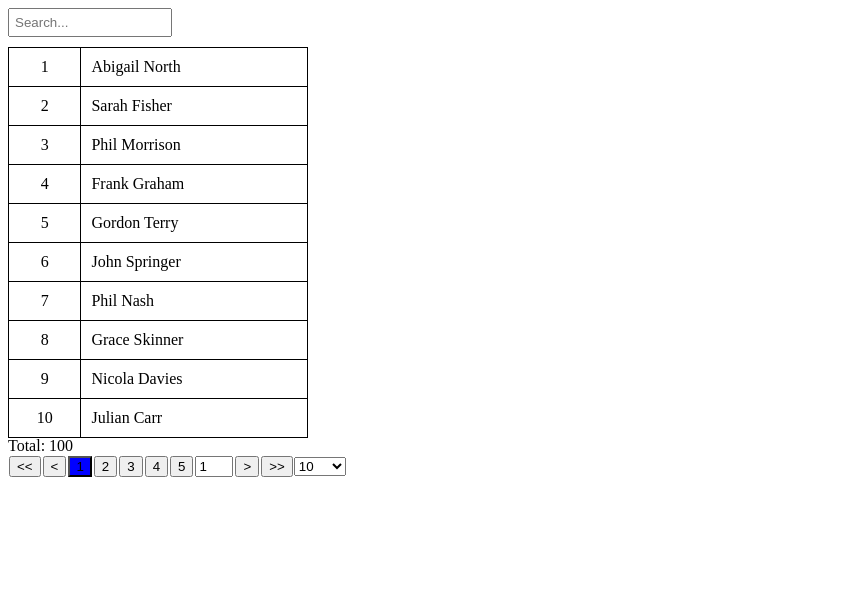
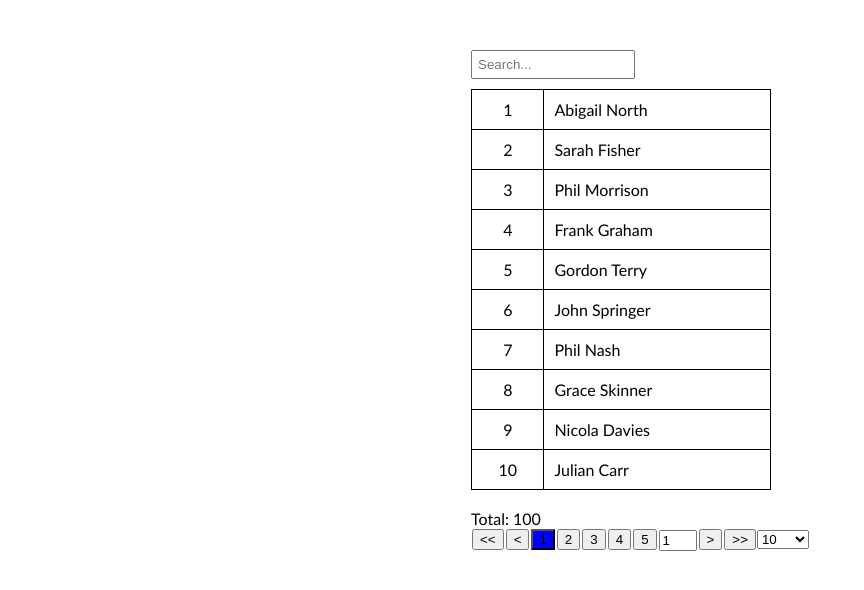
Before and after one commit to snoringarvind/appPagination, an Angular app: page / in a window 1280 px wide. Shown: the top 590 px of the page, without its empty margins (0-864 px from the left). Built offline with nearby package versions, Linux system fonts and the light colour scheme.

Commit message:
readme file edit

```diff
--- a/src/app/app.component.css
+++ b/src/app/app.component.css
@@ -1,3 +1,8 @@
+.main-container {
+  margin: 50px auto 0 auto;
+  width: fit-content;
+}
+
 .table {
   display: flex;
   width: 300px;
@@ -24,6 +29,10 @@
 .pageno-input input {
   width: 30px;
   margin: 0 1px;
+}
+
+.pagination-container {
+  margin-top: 20px;
 }
 
 .pagination {
--- a/src/app/app.component.html
+++ b/src/app/app.component.html
@@ -1,5 +1,10 @@
+<div class="main-container">
   <div class="search-box">
-  <input #searchBox (input)="search(searchBox.value)" placeholder="Search..." />
+    <input
+      #searchBox
+      (input)="search(searchBox.value)"
+      placeholder="Search..."
+    />
   </div>
 
   <div *ngIf="slicedNames.length == 0">No data</div>
@@ -67,3 +72,4 @@
       </select>
     </div>
   </div>
+</div>
--- a/src/styles.css
+++ b/src/styles.css
@@ -1 +1,4 @@
 /* You can add global styles to this file, and also import other style files */
+body {
+  font-family: "Gill Sans", "Gill Sans MT", Calibri, "Trebuchet MS", sans-serif;
+}
```
Also changed, not shown: 1 other file (tests, documents, lock files or other folders). Lines whose indentation alone changed are shown as unchanged.
